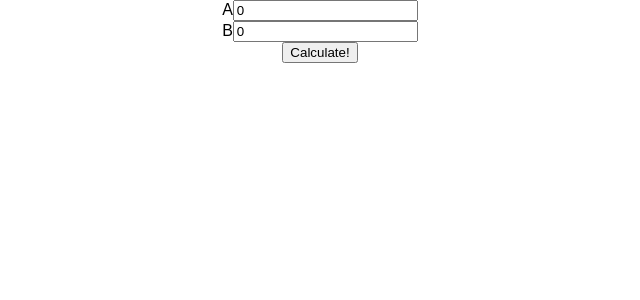
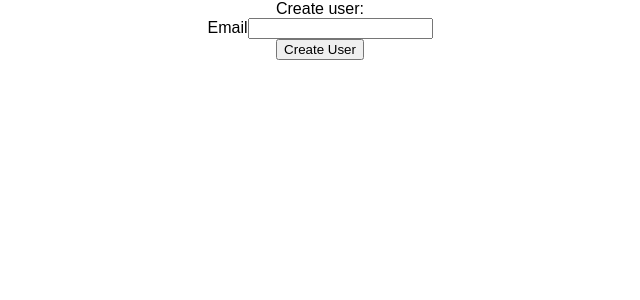
Before and after one commit to joelgardner/bnb-book-blog-app, a React (Create React App) app in the folder client/: page / in a window 1280 px wide. Shown: the top 300 px of the page, without its empty margins (320-960 px from the left). Built offline with nearby package versions, Linux system fonts and the light colour scheme.

Commit message:
update client, end of part3 blog

```diff
--- a/client/src/App.js
+++ b/client/src/App.js
@@ -6,40 +6,35 @@ class App extends Component {
   constructor() {
     super()
     this.state = {
-      a: 0,
-      b: 0,
-      sum: null,
-      error: null
+      email: '',
+      id: null
     }
   }
 
   render() {
     return (
       <div className="App">
+        <div>Create user:</div>
         <div>
-          <span>A</span>
-          <input type="number" defaultValue={this.state.a} onChange={e => this.setState({ a: e.target.value })} />
+          <span>Email</span>
+          <input type="text" defaultValue={this.state.email} onChange={e => this.setState({ email: e.target.value })} />
         </div>
         <div>
-          <span>B</span>
-          <input type="number" defaultValue={this.state.b} onChange={e => this.setState({ b: e.target.value })} />
+          <button onClick={() => this.handleClick(this.state.email)}>Create User</button>
         </div>
-        <div>
-          <button onClick={() => this.handleClick(this.state.a, this.state.b)}>Calculate!</button>
-        </div>
-        <span>{this.state.sum === null ? '' : `The sum is ${this.state.sum}`}</span>
+        <span>{this.state.id === null ? '' : `The user's ID is ${this.state.id}`}</span>
         <span style={{ color:'#f00' }}>{this.state.error}</span>
       </div>
     )
   }
 
-  async handleClick(a, b) {
-    try {
-      const result = await api.sum(a, b)
-      this.setState({ sum: result, error: null })
+  async handleClick(email) {
+    const result = await api.createUser(email)
+    if (result.errors) {
+      this.setState({ error: result.errors[0].message, id: null })
     }
-    catch (e) {
-      this.setState({ error: e.toString(), sum: null })
+    else {
+      this.setState({ email: result.data.createUser.email, id: result.data.createUser.id, error: null })
     }
   }
 }
--- a/client/src/api.js
+++ b/client/src/api.js
@@ -1,12 +1,30 @@
-export function sum(a, b) {
-  return send(`/sum?a=${a}&b=${b}`)
+export function createUser(email) {
+  return graphql(
+    `mutation CreateUser($email: String!) {
+      createUser(email: $email) {
+        id
+        email
+      }
+    }`,
+    { email }
+  )
+}
+
+function graphql(query, args) {
+  return send(`/graphql`, {
+    method: 'POST',
+    headers: {
+      'content-type': 'application/json'
+    },
+    body: JSON.stringify({ query, args })
+  })
 }
 
 async function send(url, options) {
   const res = await fetch(url, options)
   if (!res.ok) {
-    const err = new Error(await res.text())
+    const err = new Error(await res.json())
     return Promise.reject(err)
   }
-  return res.text()
+  return res.json()
 }
```
